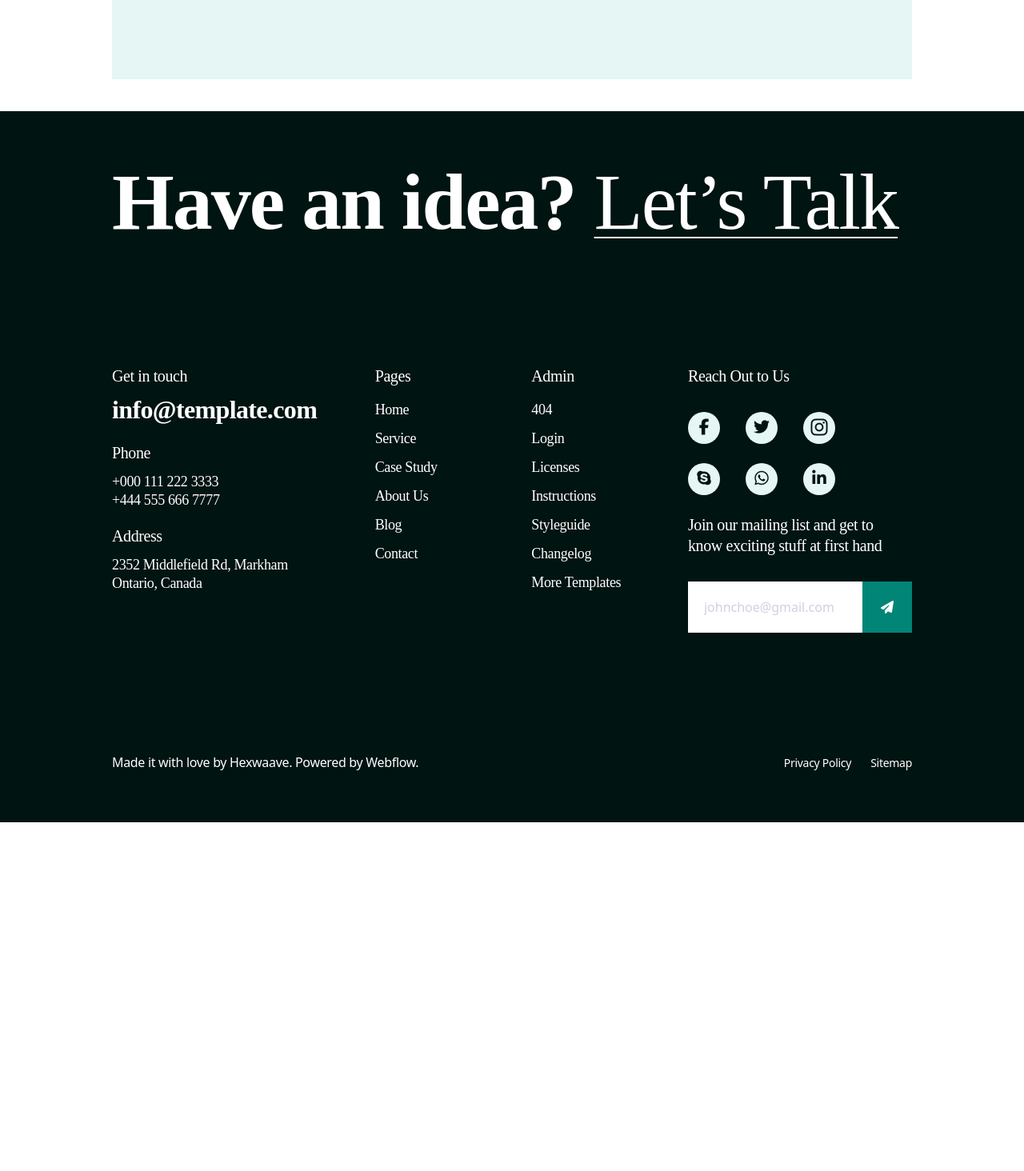
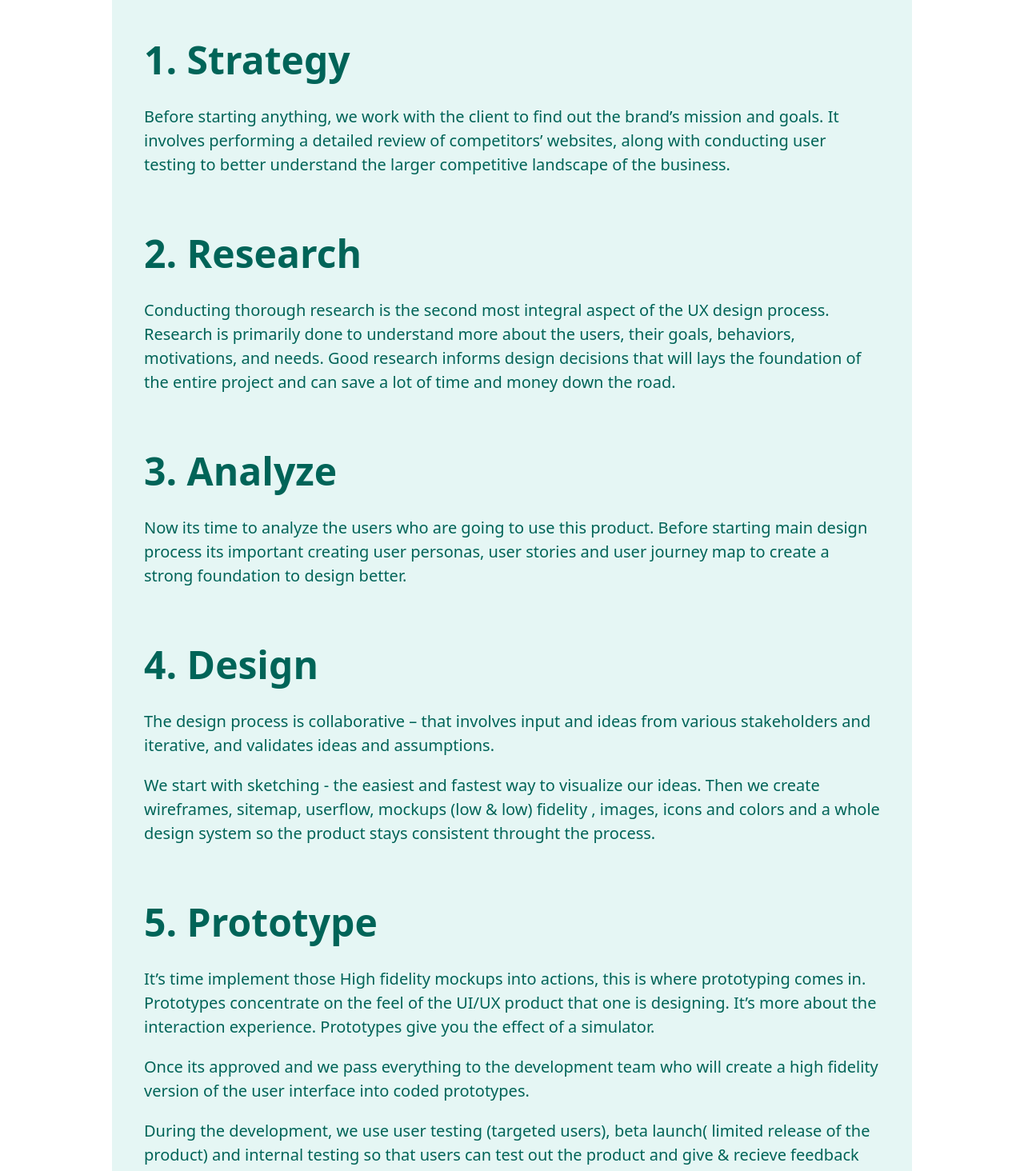
Before and after one commit to Sorel-Haller/duo, a Vue app: page /service in a window 1280 px wide. Shown: the part 3040-4504 px from the top of the page at 80% size. Before the commit the page ends 4068 px from the top, so only its background shows below. Built offline with nearby package versions, Linux system fonts and the light colour scheme.

Commit message:
Added long text for the UX design Process List and styled it + responsive

```diff
--- a/src/components/designProcessService.vue
+++ b/src/components/designProcessService.vue
@@ -34,7 +34,29 @@
                     </div>
                     <!-- UX design Process List -->
                     <div class="flex flex-col gap-[60px]">
-
+                        <div class="flex flex-col gap-[20px]">
+                            <h2 class="font-outfit font-semibold text-[#006458] sm:text-[48px] text-[36px]">1. Strategy</h2>
+                            <p class="font-supreme font-regular text-[#006458] sm:text-[20px] text-[18px]">Before starting anything, we work with the client to find out the brand’s mission and goals. It involves performing a detailed review of competitors’ websites, along with conducting user testing to better understand the larger competitive landscape of the business.</p>
+                        </div>
+                        <div class="flex flex-col gap-[20px]">
+                            <h2 class="font-outfit font-semibold text-[#006458] sm:text-[48px] text-[36px]">2. Research</h2>
+                            <p class="font-supreme font-regular text-[#006458] sm:text-[20px] text-[18px]">Conducting thorough research is the second most integral aspect of the UX design process. Research is primarily done to understand more about the users, their goals, behaviors, motivations, and needs. Good research informs design decisions that will lays the foundation of the entire project and can save a lot of time and money down the road.</p>
+                        </div>
+                        <div class="flex flex-col gap-[20px]">
+                            <h2 class="font-outfit font-semibold text-[#006458] sm:text-[48px] text-[36px]">3. Analyze</h2>
+                            <p class="font-supreme font-regular text-[#006458] sm:text-[20px] text-[18px]">Now its time to analyze the users who are going to use this product. Before starting main design process its important creating user personas, user stories and user journey map to create a strong foundation to design better.</p>
+                        </div>
+                        <div class="flex flex-col gap-[20px]">
+                            <h2 class="font-outfit font-semibold text-[#006458] sm:text-[48px] text-[36px]">4. Design</h2>
+                            <p class="font-supreme font-regular text-[#006458] sm:text-[20px] text-[18px]">The design process is collaborative – that involves input and ideas from various stakeholders and iterative, and validates ideas and assumptions. </p>
+                            <p class="font-supreme font-regular text-[#006458] sm:text-[20px] text-[18px]">We start with sketching -  the easiest and fastest way to visualize our ideas. Then we create wireframes, sitemap, userflow, mockups (low & low) fidelity , images, icons and colors and a whole design system so the product stays consistent throught the process. </p>
+                        </div>
+                        <div class="flex flex-col gap-[20px]">
+                            <h2 class="font-outfit font-semibold text-[#006458] sm:text-[48px] text-[36px]">5. Prototype</h2>
+                            <p class="font-supreme font-regular text-[#006458] sm:text-[20px] text-[18px]">It’s time implement those High fidelity mockups into actions, this is where prototyping comes in. Prototypes concentrate on the feel of the UI/UX product that one is designing. It’s more about the interaction experience. Prototypes give you the effect of a simulator. </p>
+                            <p class="font-supreme font-regular text-[#006458] sm:text-[20px] text-[18px]">Once its approved and we pass everything to the development team who will create a high fidelity version of the user interface into coded prototypes. </p>
+                            <p class="font-supreme font-regular text-[#006458] sm:text-[20px] text-[18px]">During the development, we use user testing (targeted users), beta launch( limited release of the product) and internal testing so that users can test out the product and give & recieve feedback so the the development team updates the products accordingly before it launches.</p>
+                        </div>
                     </div>
                 </div>
             </div>
```
